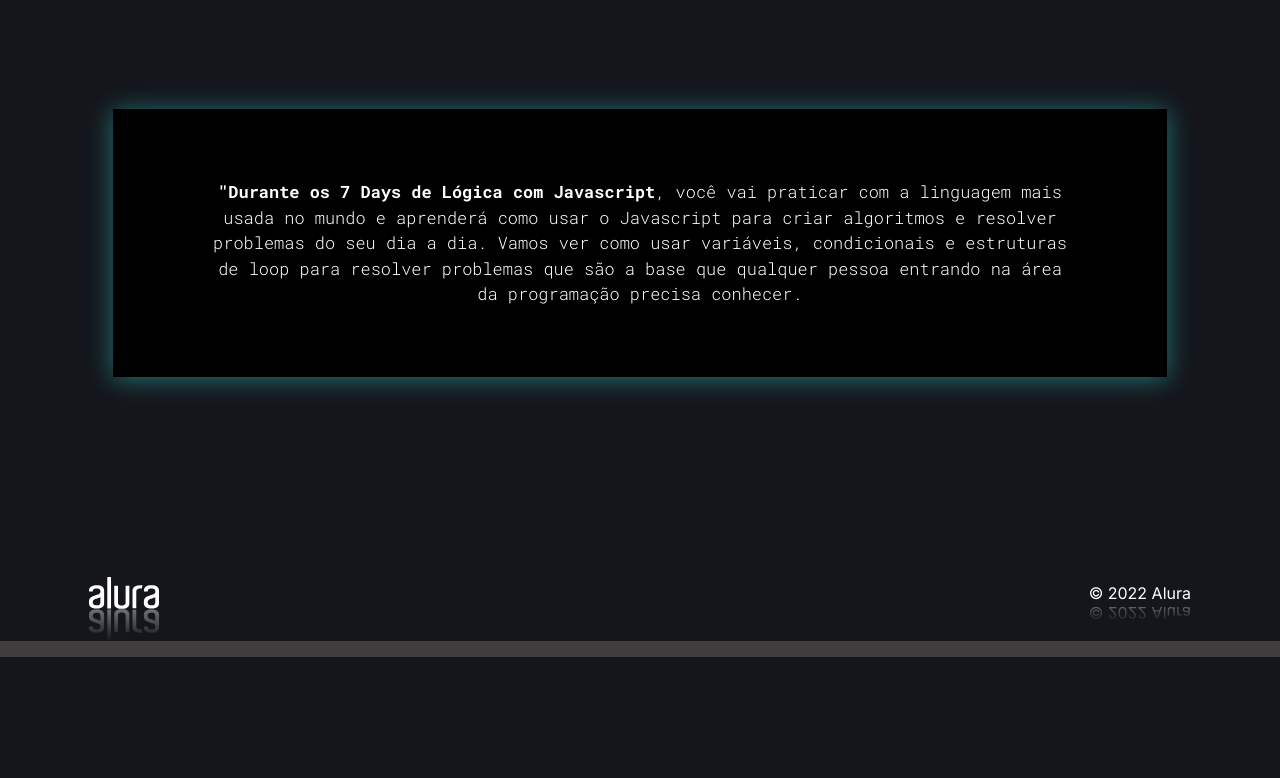
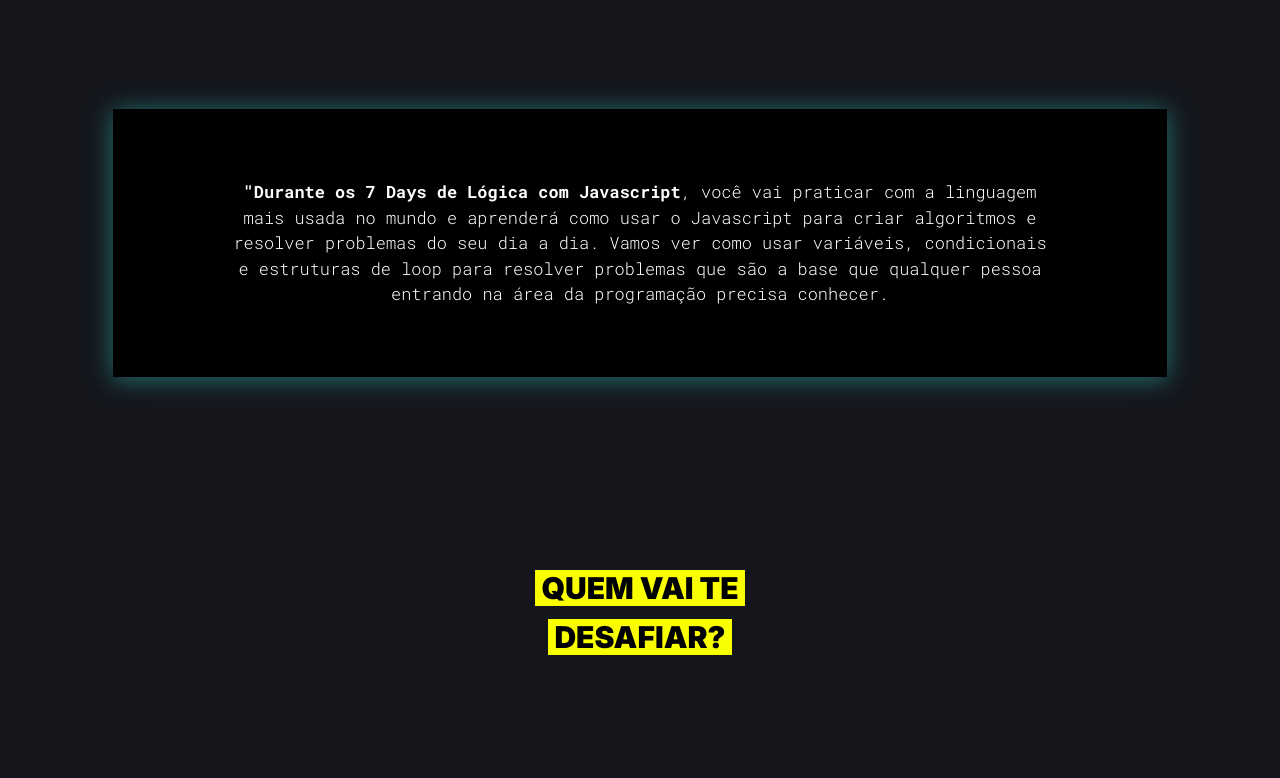
Before and after one commit to DanielFFerreira/alura-7dayscode, a plain HTML site: page logica-programacao.html in a window 1280 px wide. Shown: the part 1042-1820 px from the top of the page. Before the commit the page ends 1699 px from the top, so only its background shows below. Drawn offline with Linux system fonts and the light colour scheme.

Commit message:
correcting spacing and ending instructor title

```diff
--- /dev/null
+++ b/assets/scss/components/_instructors.scss
@@ -0,0 +1,20 @@
+.instructors {
+
+  &__title {
+    padding: 3.5em 1.5em;
+    text-align: center;
+    text-transform: uppercase;
+    font-size: 1.875rem;
+
+  }
+  &__learning {
+    display: block;
+    background-color: var(--yellow);
+    color: var(--bg);
+    font-weight: 900;
+    width: fit-content;
+    margin: 0 auto 0.8rem;
+    padding: 0 0.2em;
+  }
+
+}
--- a/assets/scss/components/_learn.scss
+++ b/assets/scss/components/_learn.scss
@@ -22,6 +22,7 @@
     box-shadow: 0 2px 24px rgb(57 246 235 / 42%);
 
     &::before {
+      content: '';
       background-image: url('/assets/images/Quadradinhos-desktop-points.svg');
       height: 411px;
       width: 50vw;
--- a/assets/scss/styles.scss
+++ b/assets/scss/styles.scss
@@ -3,6 +3,7 @@
 @use "./components/button.scss";
 @use "./components/header.scss";
 @use "./components/header-logica.scss";
+@use "./components/instructors.scss";
 @use "./components/learn.scss";
 @use "./components/_event.scss";
 @use "./components/practice.scss";
@@ -46,7 +47,7 @@
   }
   .learning {
     &__container {
-      padding: 2.2rem 2.6rem;
+      padding: 2rem 2.2rem;
     }
   }
 }
@@ -151,7 +152,7 @@
   }
   .learning {
     &__container {
-      padding: 4.4rem 5.8rem;
+      padding: 4.4rem 7.2rem;
     }
   }
 }
--- a/logica-programacao.html
+++ b/logica-programacao.html
@@ -107,7 +107,12 @@
       </div>
     </section>
 
-
+    <section class="instructors">
+      <h3 class="instructors__title">
+        <span class="instructors__learning">Quem vai te</span>
+        <span class="instructors__learning">desafiar?</span>
+      </h3>
+    </section>
 
   </main>
 
```
Also changed, not shown: assets/css/styles.css, 1 other file.
